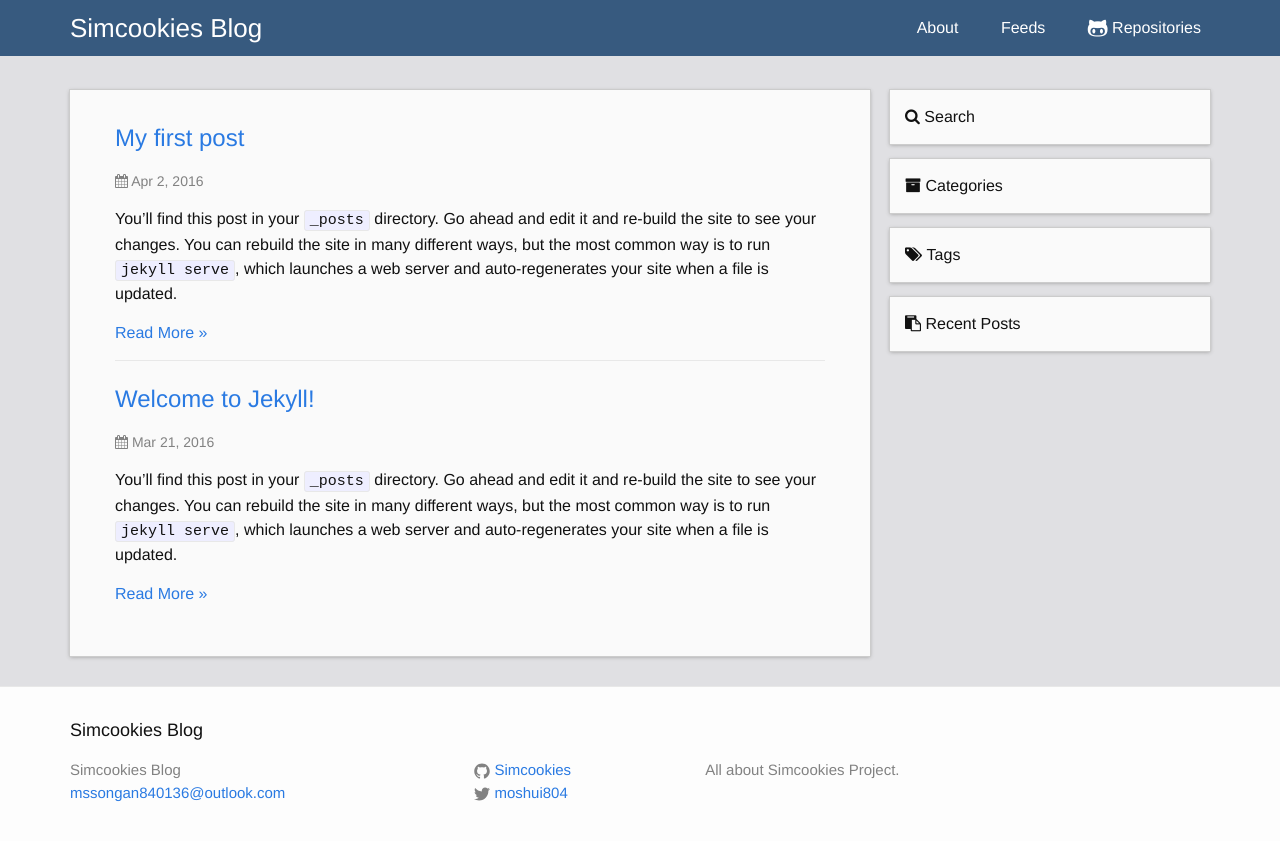
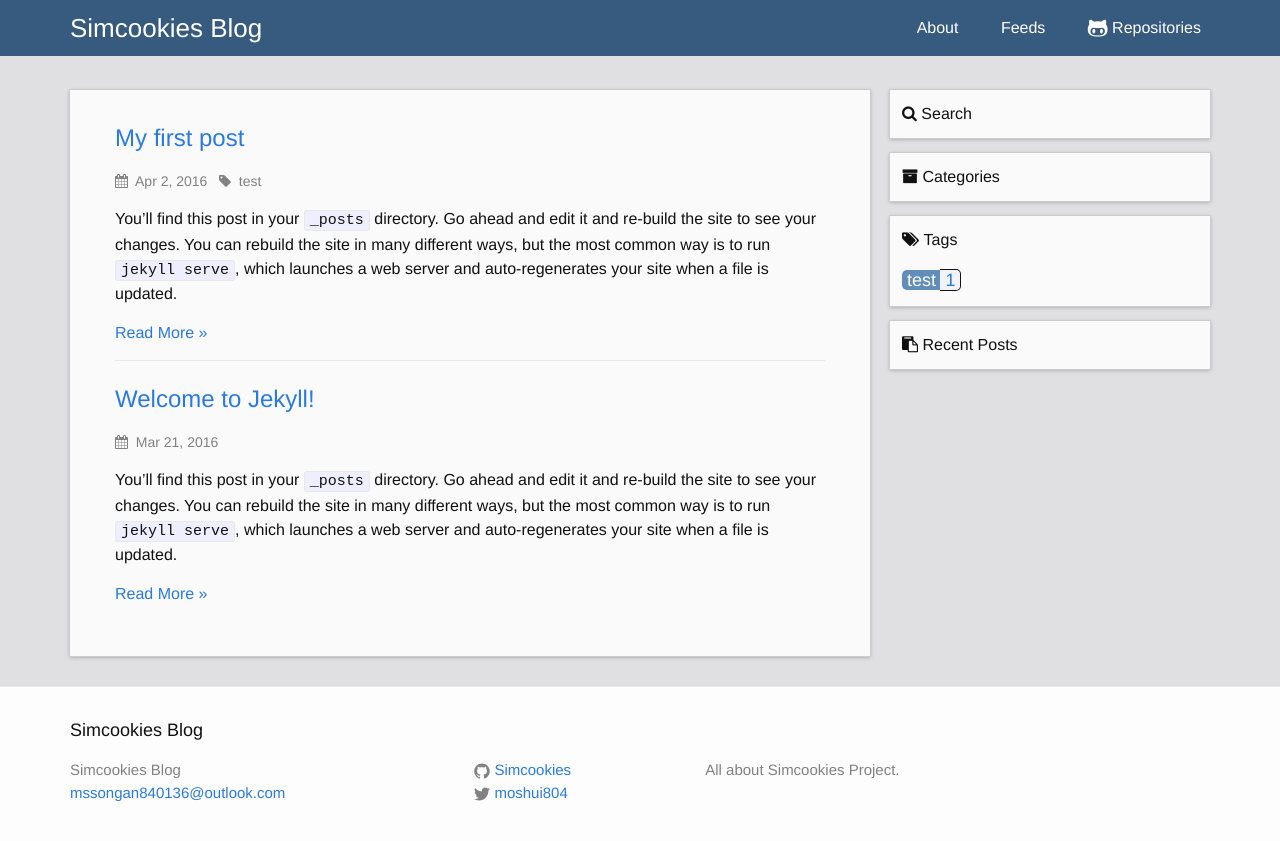
Before and after one commit to Simcookies/gitio, a Jekyll site: the page built from index.html, in a window 1280 px wide. Shown: the top 841 px of the page. Built offline with Jekyll 4.4.1, drawn with Linux system fonts in a browser that asks for light colours; nearby versions of some CDN libraries.

Commit message:
Add the tags

```diff
--- /dev/null
+++ b/_includes/sidebar.html
@@ -0,0 +1,20 @@
+<div class="sidebar">
+  <div class="col">
+    <i class="fa fa-search"></i>&nbsp;<span>Search</span>
+  </div>
+  <div class="col">
+    <i class="fa fa-archive"></i>&nbsp;<span>Categories</span>
+  </div>
+  <div class="col">
+    <h4><i class="fa fa-tags"></i>&nbsp;Tags</h4>
+    {% for tag in site.tags %}
+    <a href="/tag/{{ tag | first | slugify | prepend: site.baseurl }}">
+      <span class="tag-name">{{ tag | first }}</span>
+      <span class="tag-count">{{ tag | last | size }}</span>
+    </a>
+    {% endfor %}
+  </div>
+  <div class="col">
+    <i class="fa fa-clipboard"></i>&nbsp;<span>Recent Posts</span>
+  </div>
+</div>
--- /dev/null
+++ b/_plugins/_tag_gen.rb
@@ -0,0 +1,30 @@
+module Jekyll
+  class TagIndex < Page
+    def initialize(site, base, dir, tag)
+      @site = site
+      @base = base
+      @dir = dir
+      @name = 'index.html'
+      self.process(@name)
+      self.read_yaml(File.join(base, '_layouts'), 'tag_index.html')
+      self.data['tag'] = tag
+    end
+  end
+  class TagGenerator < Generator
+    safe true
+    def generate(site)
+      if site.layouts.key? 'tag_index'
+        dir = site.config['tag_dir'] || 'tag'
+        site.tags.keys.each do |tag|
+          write_tag_index(site, File.join(dir, tag), tag)
+        end
+      end
+    end
+    def write_tag_index(site, dir, tag)
+      index = TagIndex.new(site, site.source, dir, tag)
+      index.render(site.layouts, site.site_payload)
+      index.write(site.dest)
+      site.pages << index
+    end
+  end
+end
--- a/_posts/2016-04-02-my-first-jekyll.markdown
+++ b/_posts/2016-04-02-my-first-jekyll.markdown
@@ -3,6 +3,8 @@
 title:  "My first post"
 date:   2016-04-02 19:35:16 +0900
 categories: jekyll update
+tags:
+- test
 ---
 You’ll find this post in your `_posts` directory. Go ahead and edit it and re-build the site to see your changes. You can rebuild the site in many different ways, but the most common way is to run `jekyll serve`, which launches a web server and auto-regenerates your site when a file is updated.
 
--- a/_sass/_layout.scss
+++ b/_sass/_layout.scss
@@ -225,10 +225,30 @@
 	background: #fafafa;
 	box-shadow: 0 1px 4px #999;
 	outline: 1px solid #ccc;
-	padding: $spacing-unit / 2;
+	padding: $spacing-unit / 2.5;
 
 	&:not(:first-child) {
 	    margin-top: $spacing-unit / 2;
+	}
+
+	.tag-name {
+	    font-size: 18px;
+	    color: $txt-light-color;
+	    background: lighten($bg-header-color, 20%);
+	    padding: 0 5px;
+	    border-radius: 5px 0 0 5px;
+	    margin-right: 0;
+	}
+
+	.tag-count {
+	    font-size: 18px;
+	    background: lighten($bg-header-color, 60%);
+	    padding: 0 5px;
+	    border-width: 1px 1px 1px 0;
+	    border-style: solid;
+	    border-color: #111;
+	    border-radius: 0 5px 5px 0;
+	    margin-left: -5px;
 	}
     }
 }
--- a/index.html
+++ b/index.html
@@ -10,8 +10,15 @@
       <h2><a class="post-link" href="{{ post.url | prepend: site.baseurl }}">{{ post.title }}</a></h2>
 
       <div class="post-meta">
-	<i class="fa fa-calendar"></i>
-	<span class="post-meta">{{ post.date | date: "%b %-d, %Y" }}</span>
+	<i class="fa fa-calendar"></i>&nbsp;
+	<span>{{ post.date | date: "%b %-d, %Y" }}</span>&nbsp;
+
+	{% if post.tags.size > 0 %}
+	&nbsp;<i class="fa fa-tag"></i>&nbsp;
+	{% for tag in post.tags %}
+  	<span>{{ tag }}</span>
+	{% endfor %}
+	{% endif %}
       </div>
 
       <div class="post-excerpt">
@@ -24,17 +31,4 @@
 
 </div>
 
-<div class="sidebar">
-  <div class="col">
-    <i class="fa fa-search"></i>&nbsp;<span>Search</span>
-  </div>
-  <div class="col">
-    <i class="fa fa-archive"></i>&nbsp;<span>Categories</span>
-  </div>
-  <div class="col">
-    <i class="fa fa-tags"></i>&nbsp;<span>Tags</span>
-  </div>
-  <div class="col">
-    <i class="fa fa-clipboard"></i>&nbsp;<span>Recent Posts</span>
-  </div>
-</div>
+{% include sidebar.html %}
```
Also changed, not shown: _layouts/tag_index.html (added, +37 -0 lines).
